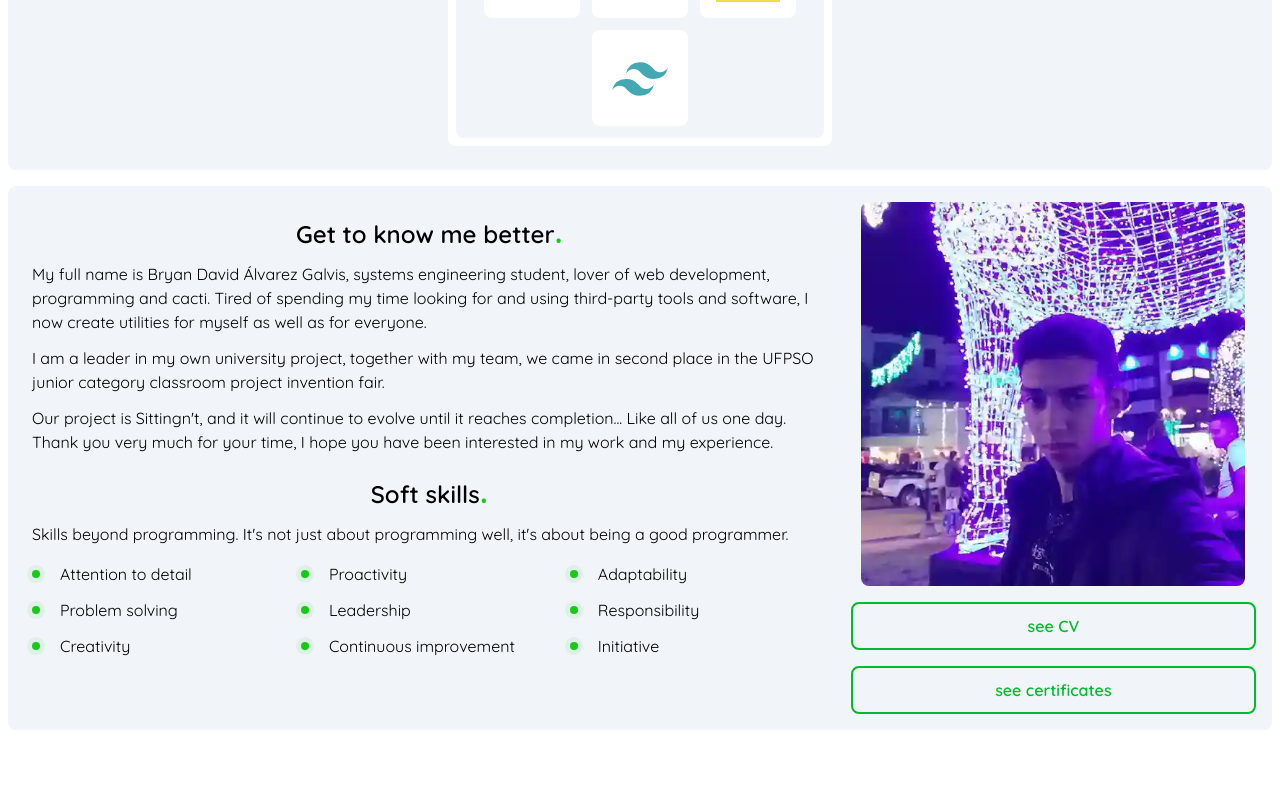
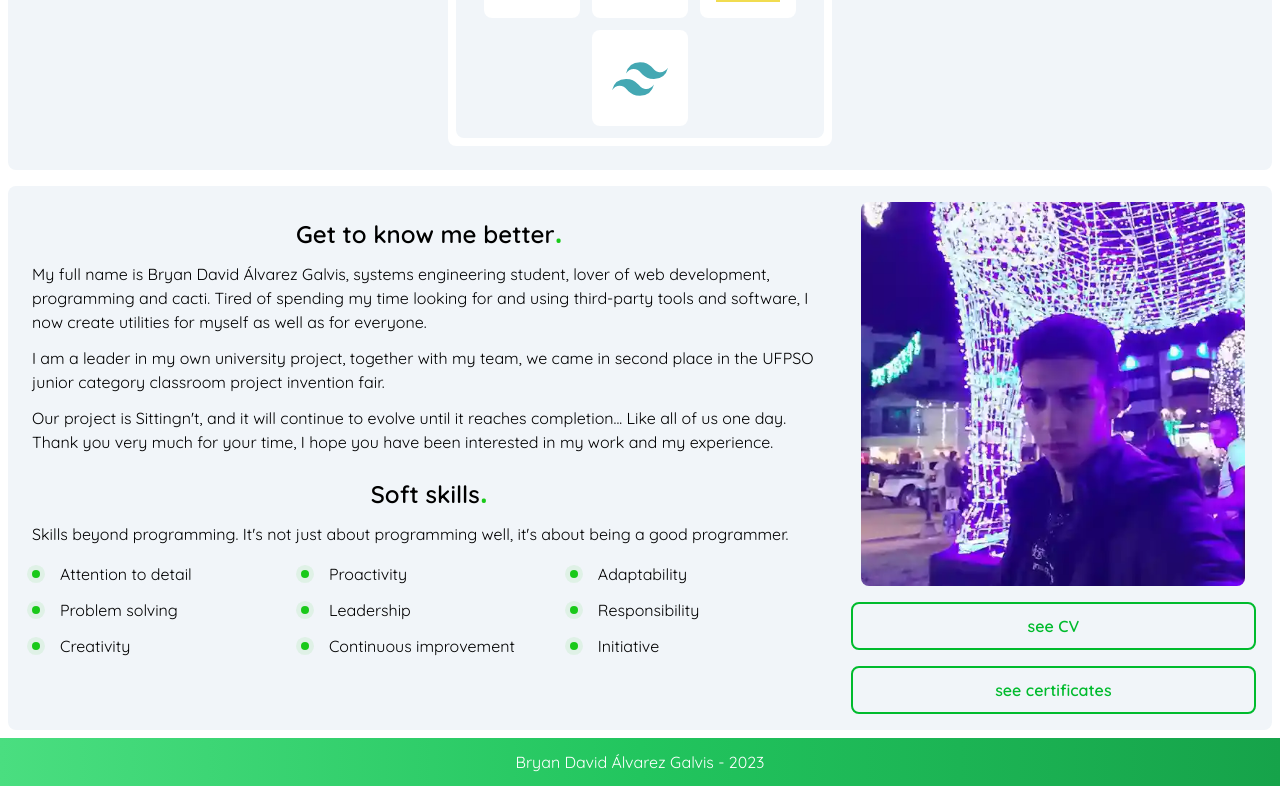
Before and after one commit to BryanAG-Kcts/portfolio-kcts, a Next.js app: page /en in a window 1280 px wide. Shown: the part 5764-6550 px from the top of the page. Before the commit the page ends 6502 px from the top, so only its background shows below. Built offline with nearby package versions, Linux system fonts and the light colour scheme.

Commit message:
footer component

```diff
--- /dev/null
+++ b/src/app/[lang]/components/footer/footer.tsx
@@ -0,0 +1,7 @@
+export const Footer = (): JSX.Element => {
+  return (
+    <footer className='p-3 text-center text-white bg-gradient-to-r from-green-400 via-green-500 to-green-600'>
+      Bryan David Álvarez Galvis  -  2023
+    </footer>
+  )
+}
--- a/src/app/[lang]/page.tsx
+++ b/src/app/[lang]/page.tsx
@@ -1,4 +1,4 @@
-import { Languages } from '@/locales/constants/constants'
+import { RouterLangsProps } from '@/locales/constants/constants'
 import { Hero } from './components/hero/hero'
 import { Experience } from './components/experience/experience'
 import { Skills } from './components/skills/skills'
@@ -6,14 +6,9 @@ import { Information } from './components/information/information'
 import { BackendProjects } from './components/backendProject/backendProjects'
 import { Gallery } from './components/frontendProject/gallery'
 import { About } from './components/about/about'
+import { Footer } from './components/footer/footer'
 
-interface Props {
-  params: {
-    lang: Languages
-  }
-}
-
-export default function Page ({ params }: Props): JSX.Element {
+export default function Page ({ params }: RouterLangsProps): JSX.Element {
   return (
     <>
       <Hero params={params} />
@@ -34,6 +29,7 @@ export default function Page ({ params }: Props): JSX.Element {
         {/* <span className='precharge text-dk-color-gray-100 bg-dk-color-gray-100 text-lt-color-yellow-100 text-dk-color-blue-100 bg-lt-color-green-100 bg-lt-color-green-200 bg-lt-color-yellow-100 bg-dk-color-blue-100 bg-black text-black text-lt-color-blue-100 bg-lt-color-blue-100' /> */}
 
       </section>
+      <Footer />
     </>
   )
 }
```
